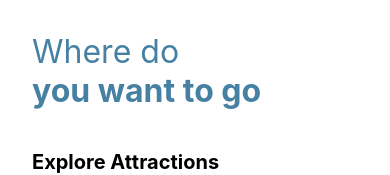
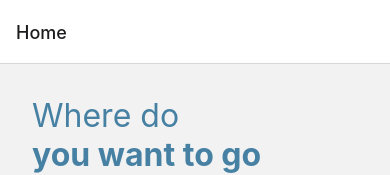
Before and after one commit to WebZerefos/TravelApp, a React Native app: screen / in a window 390 px wide. Shown: the top 175 px of the page. Built offline with nearby package versions, Linux system fonts and the light colour scheme.

Commit message:
Navigation Setup Done

```diff
--- a/App.js
+++ b/App.js
@@ -1,8 +1,23 @@
+import 'react-native-gesture-handler';
 import React from 'react';
+import {NavigationContainer} from '@react-navigation/native';
+import {createStackNavigator} from '@react-navigation/stack';
 import Home from './src/creens/Home';
+import AttractionDetails from './src/creens/AttractionDetails';
+import Gallery from './src/creens/Gallery';
+
+const Stack = createStackNavigator();
 
 const App = () => {
-  return <Home />;
+  return (
+    <NavigationContainer>
+      <Stack.Navigator>
+        <Stack.Screen name="Home" component={Home} />
+        <Stack.Screen name="Attractiondetails" component={AttractionDetails} />
+        <Stack.Screen name="Gallery" component={Gallery} />
+      </Stack.Navigator>
+    </NavigationContainer>
+  );
 };
 
 export default App;
```
